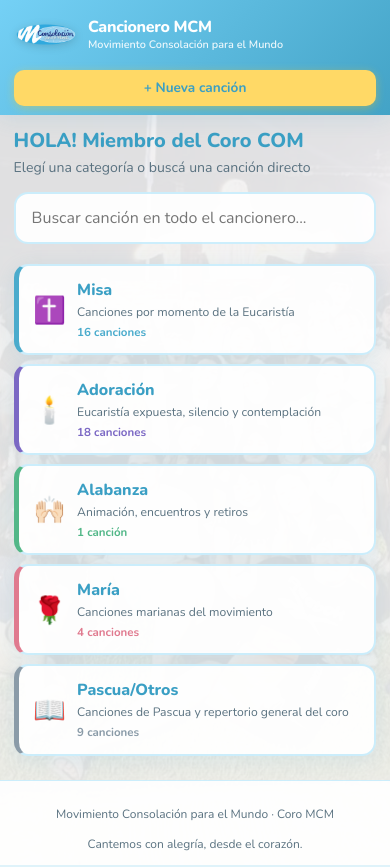
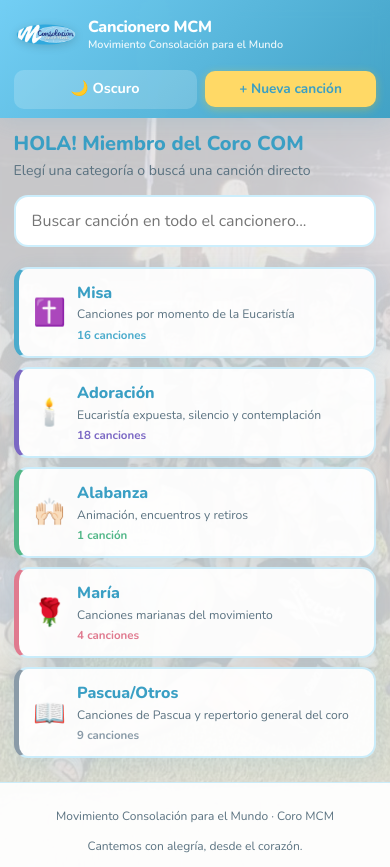
Before and after one commit to MorenoCarla/MCM, a React (Vite) app: page / in a window 390 px wide. Built offline with nearby package versions, Linux system fonts and the light colour scheme.

Commit message:
Modo oscuro, correcciones de capo y rutas de imágenes

```diff
--- a/src/App.css
+++ b/src/App.css
@@ -18,6 +18,126 @@
   --shadow: 0 4px 20px rgba(58, 159, 196, 0.12);
   --shadow-hover: 0 8px 28px rgba(58, 159, 196, 0.2);
   --bg-overlay: rgba(255, 255, 255, 0.78);
+  --surface-hover: #fffdf5;
+  --surface-elevated: #ffffff;
+  --accent-soft: #fffdf0;
+  --danger-hover-bg: #fdf2f0;
+  --heading: var(--mcm-blue-dark);
+}
+
+:root[data-theme='dark'] {
+  color-scheme: dark;
+  --mcm-blue: #b8ecff;
+  --mcm-blue-dark: #d4f4ff;
+  --mcm-blue-light: rgba(184, 236, 255, 0.14);
+  --bg: #0a1218;
+  --surface: rgba(18, 28, 38, 0.96);
+  --surface-solid: #162230;
+  --text: #ffffff;
+  --text-muted: rgba(255, 255, 255, 0.78);
+  --border: rgba(184, 236, 255, 0.28);
+  --bg-overlay: rgba(8, 14, 20, 0.88);
+  --shadow: 0 4px 20px rgba(0, 0, 0, 0.35);
+  --shadow-hover: 0 8px 28px rgba(0, 0, 0, 0.45);
+  --surface-hover: rgba(184, 236, 255, 0.12);
+  --surface-elevated: #1f3040;
+  --accent-soft: rgba(255, 217, 102, 0.14);
+  --danger-hover-bg: rgba(192, 57, 43, 0.22);
+  --heading: #ffffff;
+}
+
+:root[data-theme='dark'] body::before {
+  opacity: 0.28;
+}
+
+:root[data-theme='dark'] .btn-ghost,
+:root[data-theme='dark'] .footer,
+:root[data-theme='dark'] .footer-note,
+:root[data-theme='dark'] .view-desc,
+:root[data-theme='dark'] .song-list-meta,
+:root[data-theme='dark'] .song-meta,
+:root[data-theme='dark'] .category-desc,
+:root[data-theme='dark'] .form-hint,
+:root[data-theme='dark'] .key-picker-original,
+:root[data-theme='dark'] .key-picker-hint,
+:root[data-theme='dark'] .moment-desc {
+  color: var(--text-muted);
+}
+
+:root[data-theme='dark'] .category-name,
+:root[data-theme='dark'] .song-list-title,
+:root[data-theme='dark'] .view-title,
+:root[data-theme='dark'] .song-title,
+:root[data-theme='dark'] .key-picker-label,
+:root[data-theme='dark'] .capo-label,
+:root[data-theme='dark'] .chord-strip-label,
+:root[data-theme='dark'] .instrument-label,
+:root[data-theme='dark'] .form-row label,
+:root[data-theme='dark'] .moment-name {
+  color: #ffffff;
+}
+
+:root[data-theme='dark'] .chord-mark,
+:root[data-theme='dark'] .chord-mark-btn,
+:root[data-theme='dark'] .chord-row-above,
+:root[data-theme='dark'] .key-picker-current,
+:root[data-theme='dark'] .category-count,
+:root[data-theme='dark'] .btn-ghost {
+  color: var(--mcm-blue);
+}
+
+:root[data-theme='dark'] .key-btn:not(.active),
+:root[data-theme='dark'] .player-btn {
+  color: #ffffff;
+}
+
+:root[data-theme='dark'] .key-btn.active {
+  background: #3a9fc4;
+  border-color: #3a9fc4;
+  color: #ffffff;
+}
+
+:root[data-theme='dark'] .capo-picker {
+  background: var(--surface-solid);
+  border-color: var(--border);
+}
+
+:root[data-theme='dark'] .capo-btn:not(.active) {
+  background: var(--surface-elevated);
+  color: #ffffff;
+}
+
+:root[data-theme='dark'] .capo-btn.active {
+  background: var(--mcm-yellow);
+  border-color: var(--mcm-yellow-dark);
+  color: #1a3040;
+}
+
+:root[data-theme='dark'] .capo-hint {
+  color: var(--text-muted);
+}
+
+:root[data-theme='dark'] .instrument-btn:not(.active) {
+  background: var(--surface-elevated);
+  color: #ffffff;
+}
+
+:root[data-theme='dark'] .key-reset-btn,
+:root[data-theme='dark'] .key-btn.original:not(.active) {
+  color: #1a3040;
+}
+
+:root[data-theme='dark'] .key-shift-value {
+  color: #ffffff;
+}
+
+:root[data-theme='dark'] .song-content,
+:root[data-theme='dark'] .lyric-row-below {
+  color: #ffffff;
+}
+
+:root[data-theme='dark'] .btn-accent {
+  color: #1a3040;
 }
 
 *,
@@ -88,6 +208,26 @@
   gap: 1rem;
 }
 
+.header-actions {
+  display: flex;
+  flex-wrap: wrap;
+  align-items: center;
+  gap: 0.5rem;
+  flex-shrink: 0;
+}
+
+.btn-theme {
+  background: rgba(255, 255, 255, 0.18);
+  color: white;
+  border: 1.5px solid rgba(255, 255, 255, 0.35);
+  font-size: 0.82rem;
+  padding: 0.5rem 0.75rem;
+}
+
+.btn-theme:hover {
+  background: rgba(255, 255, 255, 0.28);
+}
+
 .header-brand {
   display: flex;
   align-items: center;
@@ -149,7 +289,7 @@
   margin: 0 0 0.25rem;
   font-size: 1.6rem;
   font-weight: 800;
-  color: var(--mcm-blue-dark);
+  color: var(--heading);
 }
 
 .view-desc {
@@ -210,7 +350,7 @@
 }
 
 .btn-danger:hover {
-  background: #fdf2f0;
+  background: var(--danger-hover-bg);
 }
 
 .category-grid {
@@ -251,7 +391,7 @@
 .category-name {
   font-size: 1.15rem;
   font-weight: 800;
-  color: var(--mcm-blue-dark);
+  color: var(--heading);
 }
 
 .category-desc {
@@ -346,7 +486,8 @@
   border-radius: var(--radius);
   font: inherit;
   font-size: 1rem;
-  background: var(--surface);
+  background: var(--surface-solid);
+  color: var(--text);
   transition: border-color 0.15s;
 }
 
@@ -381,13 +522,13 @@
 .song-list-item button:hover {
   transform: translateX(4px);
   border-color: var(--mcm-yellow-dark);
-  background: #fffdf5;
+  background: var(--surface-hover);
 }
 
 .song-list-title {
   font-weight: 800;
   font-size: 1.05rem;
-  color: var(--mcm-blue-dark);
+  color: var(--heading);
 }
 
 .song-list-meta {
@@ -452,7 +593,7 @@
   font-weight: 800;
   text-transform: uppercase;
   letter-spacing: 0.04em;
-  color: var(--mcm-blue-dark);
+  color: var(--heading);
 }
 
 .key-picker-current {
@@ -484,18 +625,18 @@
   padding: 0.4rem 0.55rem;
   border: 2px solid var(--border);
   border-radius: 8px;
-  background: var(--surface);
+  background: var(--surface-elevated);
   font: inherit;
   font-size: 0.82rem;
   font-weight: 800;
-  color: var(--mcm-blue-dark);
+  color: var(--text);
   cursor: pointer;
   transition: background 0.15s, border-color 0.15s, transform 0.1s;
 }
 
 .key-btn:hover {
   border-color: var(--mcm-blue);
-  background: white;
+  background: var(--surface-elevated);
 }
 
 .key-btn.active {
@@ -506,7 +647,8 @@
 
 .key-btn.original:not(.active) {
   border-color: var(--mcm-yellow-dark);
-  background: #fffdf0;
+  background: var(--accent-soft);
+  color: #1a3040;
 }
 
 .key-picker-footer,
@@ -545,7 +687,7 @@
   font: inherit;
   font-size: 0.82rem;
   font-weight: 800;
-  color: var(--mcm-blue-dark);
+  color: #1a3040;
   cursor: pointer;
 }
 
@@ -558,7 +700,7 @@
   min-width: 2rem;
   text-align: center;
   font-weight: 800;
-  color: var(--mcm-blue-dark);
+  color: var(--heading);
 }
 
 .song-display {
@@ -574,7 +716,7 @@
   margin: 0 0 0.35rem;
   font-size: 1.55rem;
   font-weight: 800;
-  color: var(--mcm-blue-dark);
+  color: var(--heading);
 }
 
 .song-meta {
@@ -690,7 +832,7 @@
   font-weight: 800;
   text-transform: uppercase;
   letter-spacing: 0.04em;
-  color: var(--mcm-blue-dark);
+  color: var(--heading);
   margin-bottom: 0.5rem;
 }
 
@@ -706,11 +848,11 @@
   padding: 0.55rem 0.75rem;
   border: 2px solid var(--border);
   border-radius: 10px;
-  background: var(--bg);
+  background: var(--surface-elevated);
   font: inherit;
   font-size: 0.88rem;
   font-weight: 800;
-  color: var(--mcm-blue-dark);
+  color: var(--text);
   cursor: pointer;
   display: flex;
   align-items: center;
@@ -776,7 +918,7 @@
 .piano-notes-label {
   font-size: 0.78rem;
   font-weight: 700;
-  color: var(--mcm-blue-dark);
+  color: var(--heading);
 }
 
 .piano-diagram-svg .piano-key.white {
@@ -800,7 +942,7 @@
 
 /* Capo */
 .capo-picker {
-  background: #fffdf5;
+  background: var(--surface-solid);
   border: 1px solid var(--border);
   border-radius: var(--radius);
   padding: 0.75rem 1rem;
@@ -813,7 +955,7 @@
   font-weight: 800;
   text-transform: uppercase;
   letter-spacing: 0.04em;
-  color: var(--mcm-blue-dark);
+  color: var(--heading);
   margin-bottom: 0.5rem;
 }
 
@@ -828,17 +970,18 @@
   padding: 0.35rem 0.5rem;
   border: 2px solid var(--border);
   border-radius: 8px;
-  background: var(--surface);
+  background: var(--surface-elevated);
   font: inherit;
   font-size: 0.82rem;
   font-weight: 800;
-  color: var(--mcm-blue-dark);
+  color: var(--text);
   cursor: pointer;
 }
 
 .capo-btn.active {
   background: var(--mcm-yellow);
   border-color: var(--mcm-yellow-dark);
+  color: #1a3040;
 }
 
 .capo-hint {
@@ -905,7 +1048,7 @@
 .chord-diagram-name {
   font-weight: 800;
   font-size: 0.85rem;
-  color: var(--mcm-blue-dark);
+  color: var(--heading);
 }
 
 .chord-diagram-fallback {
@@ -1136,6 +1279,8 @@
   border-radius: 10px;
   font: inherit;
   font-size: 1rem;
+  background: var(--surface-solid);
+  color: var(--text);
   transition: border-color 0.15s;
 }
 
@@ -1293,7 +1438,7 @@
   body::after {
     position: absolute;
     min-height: 100%;
-    background: rgba(255, 255, 255, 0.88);
+    background: var(--bg-overlay);
   }
 
   .header {
@@ -1304,6 +1449,14 @@
     flex-direction: column;
     align-items: stretch;
     gap: 0.55rem;
+  }
+
+  .header-actions {
+    width: 100%;
+  }
+
+  .header-actions .btn {
+    flex: 1;
   }
 
   .header-brand {
--- a/src/App.jsx
+++ b/src/App.jsx
@@ -1,5 +1,6 @@
 import { useCallback, useState } from 'react';
 import Header from './components/Header';
+import { getInitialTheme, toggleTheme } from './utils/theme';
 import CategoryView from './components/CategoryView';
 import MomentView from './components/MomentView';
 import SongListView from './components/SongListView';
@@ -23,6 +24,11 @@
   const [momentId, setMomentId] = useState('');
   const [currentSongId, setCurrentSongId] = useState(null);
   const [editingSongId, setEditingSongId] = useState(null);
+  const [theme, setTheme] = useState(getInitialTheme);
+
+  function handleToggleTheme() {
+    setTheme((current) => toggleTheme(current));
+  }
 
   const persist = useCallback((nextSongs) => {
     setSongs(nextSongs);
@@ -145,7 +151,12 @@
 
   return (
     <>
-      <Header onHome={goHome} onNewSong={handleNewSong} />
+      <Header
+        onHome={goHome}
+        onNewSong={handleNewSong}
+        theme={theme}
+        onToggleTheme={handleToggleTheme}
+      />
       <main className="main">
         {view === VIEWS.categories && (
           <CategoryView
--- a/src/components/Header.jsx
+++ b/src/components/Header.jsx
@@ -20,7 +20,9 @@
   );
 }
 
-export default function Header({ onHome, onNewSong }) {
+export default function Header({ onHome, onNewSong, theme, onToggleTheme }) {
+  const isDark = theme === 'dark';
+
   return (
     <header className="header">
       <div className="header-inner">
@@ -31,9 +33,20 @@
             <p className="subtitle">Movimiento Consolación para el Mundo</p>
           </div>
         </button>
-        <button type="button" className="btn btn-accent" onClick={onNewSong}>
-          + Nueva canción
-        </button>
+        <div className="header-actions">
+          <button
+            type="button"
+            className="btn btn-theme"
+            onClick={onToggleTheme}
+            aria-label={isDark ? 'Activar modo claro' : 'Activar modo oscuro'}
+            title={isDark ? 'Modo claro' : 'Modo oscuro'}
+          >
+            {isDark ? '☀️ Claro' : '🌙 Oscuro'}
+          </button>
+          <button type="button" className="btn btn-accent" onClick={onNewSong}>
+            + Nueva canción
+          </button>
+        </div>
       </div>
     </header>
   );
--- a/src/main.jsx
+++ b/src/main.jsx
@@ -1,6 +1,9 @@
 import { StrictMode } from 'react';
 import { createRoot } from 'react-dom/client';
 import App from './App';
+import { applyTheme, getInitialTheme } from './utils/theme';
+
+applyTheme(getInitialTheme());
 
 const base = import.meta.env.BASE_URL;
 document.documentElement.style.setProperty('--fondo-jpg', `url(${base}fondo-mcm.jpg)`);
--- /dev/null
+++ b/src/utils/theme.js
@@ -0,0 +1,24 @@
+const STORAGE_KEY = 'mcm-theme';
+
+export function getInitialTheme() {
+  try {
+    return localStorage.getItem(STORAGE_KEY) === 'dark' ? 'dark' : 'light';
+  } catch {
+    return 'light';
+  }
+}
+
+export function applyTheme(theme) {
+  const next = theme === 'dark' ? 'dark' : 'light';
+  document.documentElement.dataset.theme = next;
+  try {
+    localStorage.setItem(STORAGE_KEY, next);
+  } catch {
+    /* ignore */
+  }
+  return next;
+}
+
+export function toggleTheme(currentTheme) {
+  return applyTheme(currentTheme === 'dark' ? 'light' : 'dark');
+}
```
